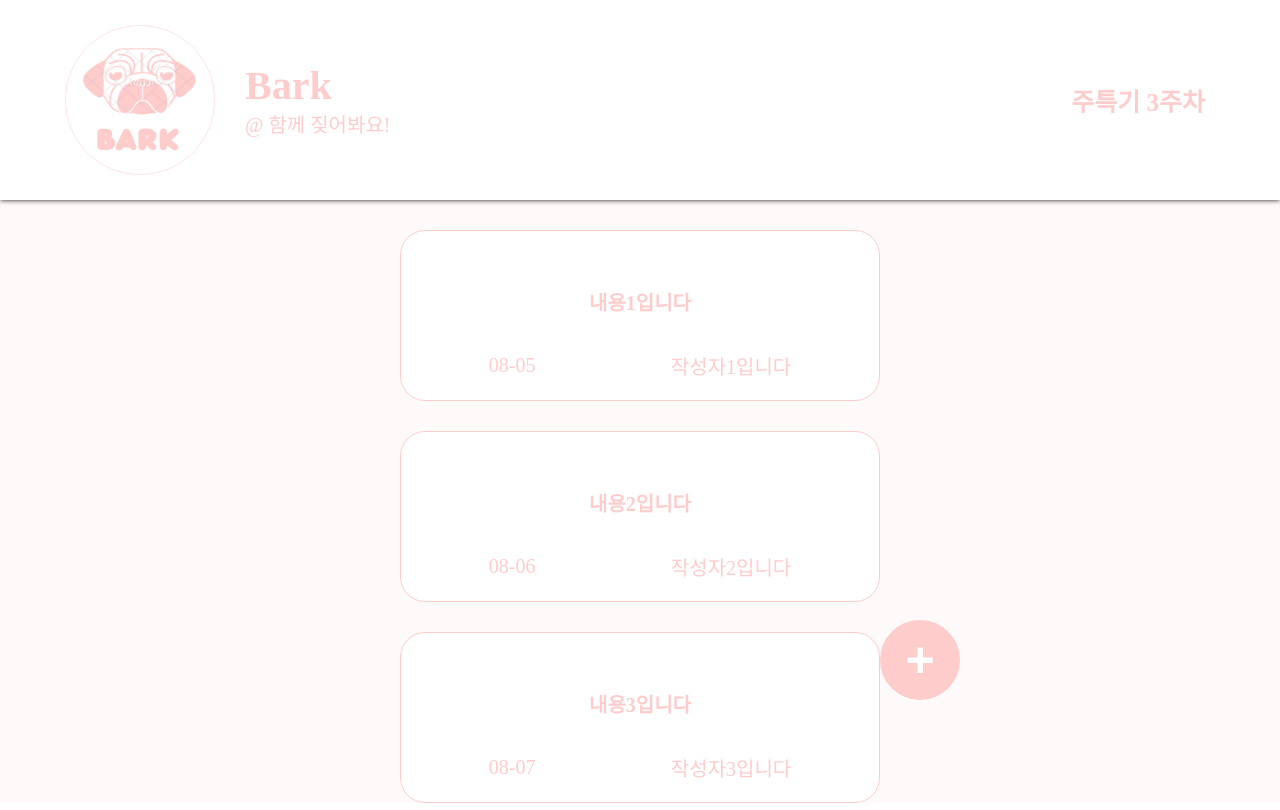
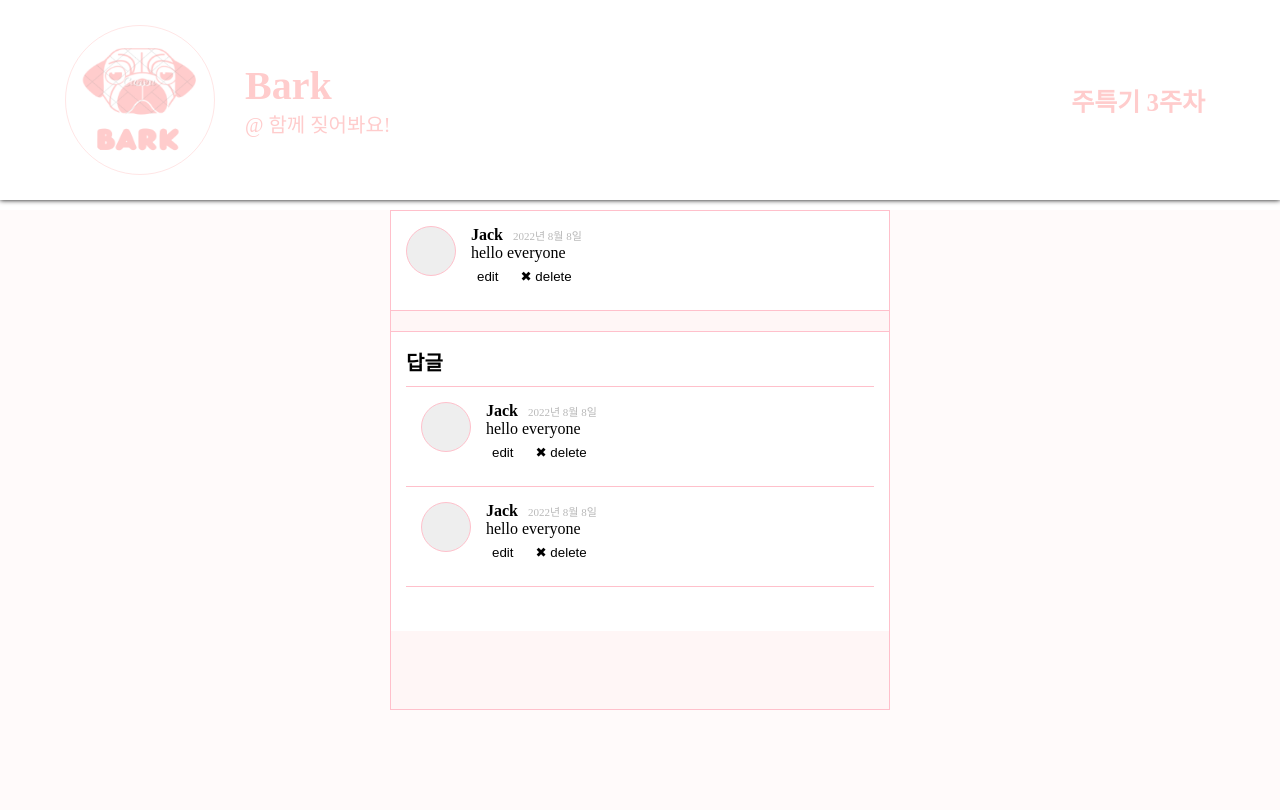
Before and after one commit to ReactTask-Bark/Bark, a React (Create React App) app: page / in a window 1280 px wide. Built offline with nearby package versions, Linux system fonts and the light colour scheme; the HTML template or start-up script is replaced by a standard one.

Commit message:
detailpage css

```diff
--- a/package.json
+++ b/package.json
@@ -5,6 +5,7 @@
   "dependencies": {
     "@mui/icons-material": "^5.8.4",
     "@mui/material": "^5.9.3",
+    "@styled-icons/boxicons-regular": "^10.38.0",
     "@testing-library/jest-dom": "^5.14.1",
     "@testing-library/react": "^13.0.0",
     "@testing-library/user-event": "^13.2.1",
--- a/src/App.js
+++ b/src/App.js
@@ -1,20 +1,21 @@
-import styled from "styled-components"
+import styled from "styled-components";
 
 import Header from "components/header/Header";
-import Main from "view/Main";
-
+// import Main from "view/Main";
+import DetailBoard from "view/DetailBoard";
 
 function App() {
   return (
     <>
       <HeaderArea>
         <Layout>
-          <Header/>
+          <Header />
         </Layout>
       </HeaderArea>
       <MainArea>
         <Layout>
-          <Main/>
+          {/* <Main /> */}
+          <DetailBoard />
         </Layout>
       </MainArea>
     </>
@@ -30,11 +31,11 @@ const Layout = styled.div`
 const HeaderArea = styled.div`
   min-width: 800px;
   box-shadow: 0 0 5px 0;
-`
+`;
 const MainArea = styled.div`
   min-width: 800px;
-  background: rgba(255, 204, 204, .1);
+  background: rgba(255, 204, 204, 0.1);
   min-height: calc(100vh - 200px);
-`
+`;
 
 export default App;
--- /dev/null
+++ b/src/components/comments/comments.jsx
@@ -0,0 +1,31 @@
+import React from "react";
+import styled from "styled-components";
+
+import Post from "components/posts/posts";
+
+const Comments = () => {
+  return (
+    <CmArea>
+      <CommentsTitle>답글</CommentsTitle>
+      <Post />
+      <Post />
+    </CmArea>
+  );
+};
+
+export default Comments;
+
+const CmArea = styled.div`
+  margin-top: 20px;
+  border-top: 1px solid pink;
+  height: 300px;
+  padding: 15px;
+  background-color: #fff;
+`;
+
+const CommentsTitle = styled.div`
+  font-size: 20px;
+  font-weight: 600;
+  border-bottom: 1px solid pink;
+  padding-bottom: 10px;
+`;
--- /dev/null
+++ b/src/components/posts/posts.jsx
@@ -0,0 +1,74 @@
+import React from "react";
+import styled from "styled-components";
+// import { EditAlt } from "@styled-icons/boxicons-regular";
+
+const Post = () => {
+  return (
+    <div>
+      <PostInfo>
+        <UserImg />
+        <UserInfo>
+          <div style={{ display: "flex" }}>
+            <UserName>Jack</UserName>
+            <Userdate>2022년 8월 8일</Userdate>
+          </div>
+
+          <UserContent>hello everyone</UserContent>
+          <ButtonArea>
+            <Button>{/* <EditAlt size="15" /> */} edit</Button>
+            <Button>{/* <EditAlt size="15" /> */}✖ delete</Button>
+          </ButtonArea>
+        </UserInfo>
+      </PostInfo>
+    </div>
+  );
+};
+
+export default Post;
+
+const PostInfo = styled.div`
+  display: flex;
+  border-bottom: 1px solid pink;
+  height: 100px;
+  padding: 15px;
+  background-color: #fff;
+`;
+
+const UserImg = styled.div`
+  width: 50px;
+  height: 50px;
+  border-radius: 50%;
+  border: 1px solid pink;
+  align-items: center;
+  background-color: #eee;
+`;
+
+const UserInfo = styled.div`
+  height: 70px;
+  margin-left: 15px;
+`;
+
+const UserName = styled.p`
+  font-weight: 700;
+`;
+
+const Userdate = styled.p`
+  color: #b8b8b8;
+  font-size: 11px;
+  margin: auto 10px;
+`;
+
+const UserContent = styled.p`
+  font-weight: 400;
+`;
+
+const ButtonArea = styled.div`
+  height: 20px;
+  margin-top: 5px;
+`;
+
+const Button = styled.button`
+  border: none;
+  background-color: white;
+  margin-right: 10px;
+`;
--- a/src/view/DetailBoard.jsx
+++ b/src/view/DetailBoard.jsx
@@ -1,5 +1,24 @@
+import styled from "styled-components";
+import React from "react";
+
+import Comments from "../components/comments/comments";
+import Post from "components/posts/posts";
+
 const DetailBoard = () => {
-  return <div>살려주세요</div>;
+  return (
+    <BoardLayout>
+      <Post />
+      <Comments></Comments>
+    </BoardLayout>
+  );
 };
 
 export default DetailBoard;
+
+const BoardLayout = styled.div`
+  background-color: rgba(255, 204, 204, 0.1);
+  width: 500px;
+  height: 500px;
+  margin: 10px auto 0;
+  border: 1px solid pink;
+`;
```
Also changed, not shown: 1 other file (tests, documents, lock files or other folders).
